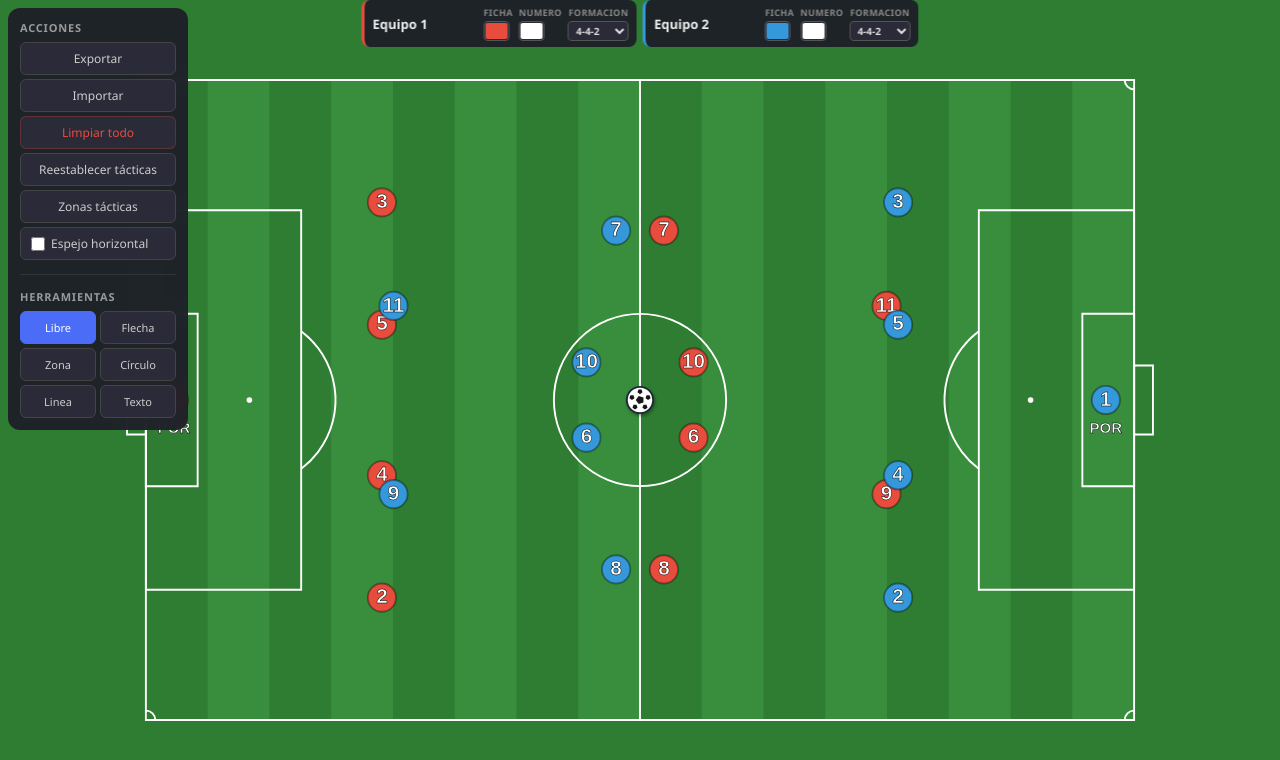
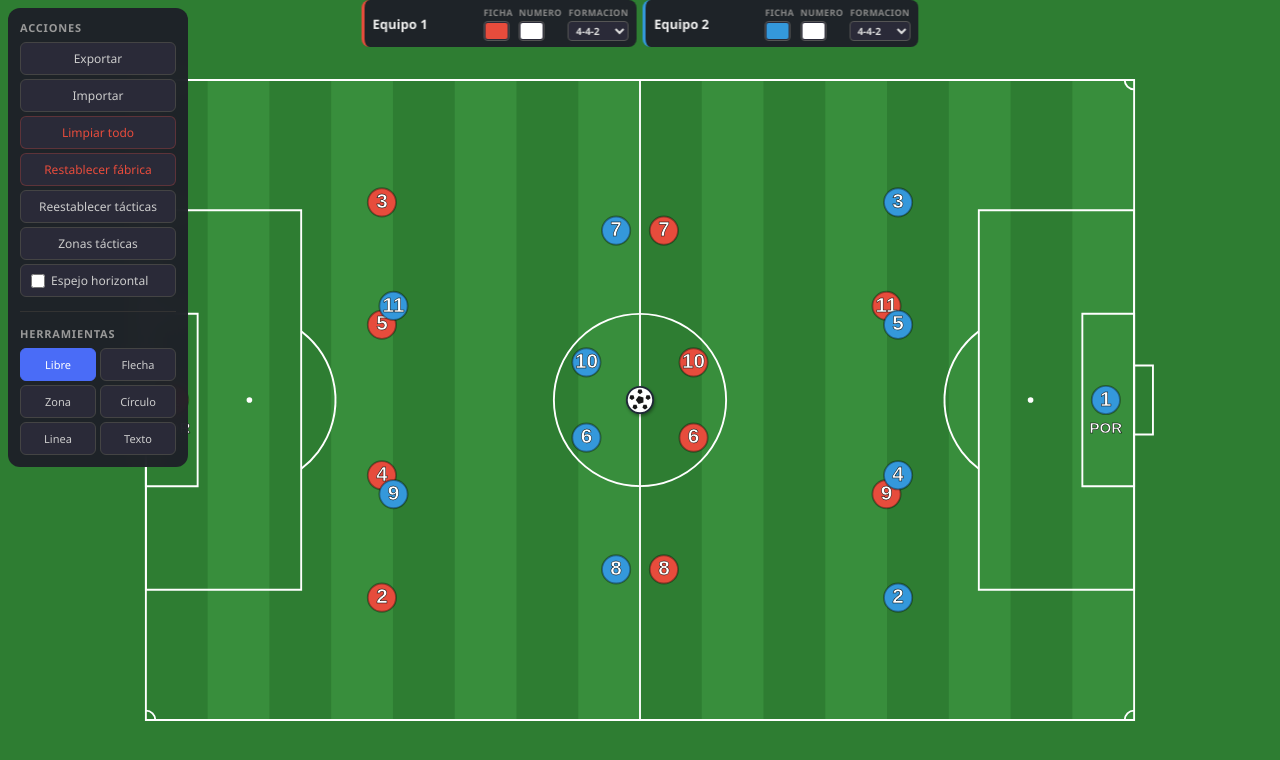
Before and after one commit to MatiasOrcajo/pizarra-tactica, a Vue app: page / in a window 1280 px wide. Shown: the top 760 px of the page. Built offline with nearby package versions, Linux system fonts and the light colour scheme; what vue-konva would draw is missing.

Commit message:
Add factory reset functionality: implement state restoration to default values, including teams, players, and drawings; update Toolbar with reset button and confirmation prompt.

```diff
--- a/src/components/Toolbar.vue
+++ b/src/components/Toolbar.vue
@@ -8,6 +8,7 @@
         <input type="file" accept=".json" @change="handleImport" />
       </label>
       <button class="action-button danger" @click="clearDrawings">Limpiar todo</button>
+      <button class="action-button danger" @click="factoryReset">Restablecer fábrica</button>
       <button class="action-button" @click="restoreFormations">Reestablecer tácticas</button>
       <button
         :class="['action-button', { active: store.showTacticalZones }]"
@@ -65,6 +66,12 @@ function handleImport(event) {
 function clearDrawings() {
   if (confirm('Se eliminarán todas las anotaciones dibujadas.')) {
     store.clearDrawings()
+  }
+}
+
+function factoryReset() {
+  if (confirm('Se borrará todo: nombres, números, colores y dibujos. ¿Continuar?')) {
+    store.factoryReset()
   }
 }
 
--- a/src/stores/pizarra.js
+++ b/src/stores/pizarra.js
@@ -543,6 +543,28 @@ export const usePizarraStore = defineStore('pizarra', () => {
   }
 
   /**
+   * Restablecimiento de fábrica completo.
+   * Elimina localStorage y restaura todo el estado a valores originales:
+   * sin nombres, sin dorsales personalizados, colores por defecto.
+   */
+  function factoryReset() {
+    localStorage.removeItem(STORAGE_KEY)
+    undoStack.value = []
+    redoStack.value = []
+    mirrorHorizontal.value = false
+    selectedElementId.value = null
+    nextId = 0
+    const def = defaultTeams()
+    Object.assign(teams.team1, def.team1)
+    Object.assign(teams.team2, def.team2)
+    const t1 = generateTeamPlayers(1, teams.team1, nextId)
+    nextId += t1.length
+    const t2 = generateTeamPlayers(2, teams.team2, nextId)
+    nextId += t2.length
+    elements.value = [...t1, ...t2, createBall(nextId++)]
+  }
+
+  /**
    * Restaura las posiciones de jugadores a las formaciones elegidas
    * actualmente, conservando nombres y números de camiseta existentes.
    *
@@ -762,6 +784,7 @@ export const usePizarraStore = defineStore('pizarra', () => {
     clearSelection,
     clearDrawings,
     resetToDefaults,
+    factoryReset,
     resetToSelectedFormations,
     getLineColor,
     undo,
```
